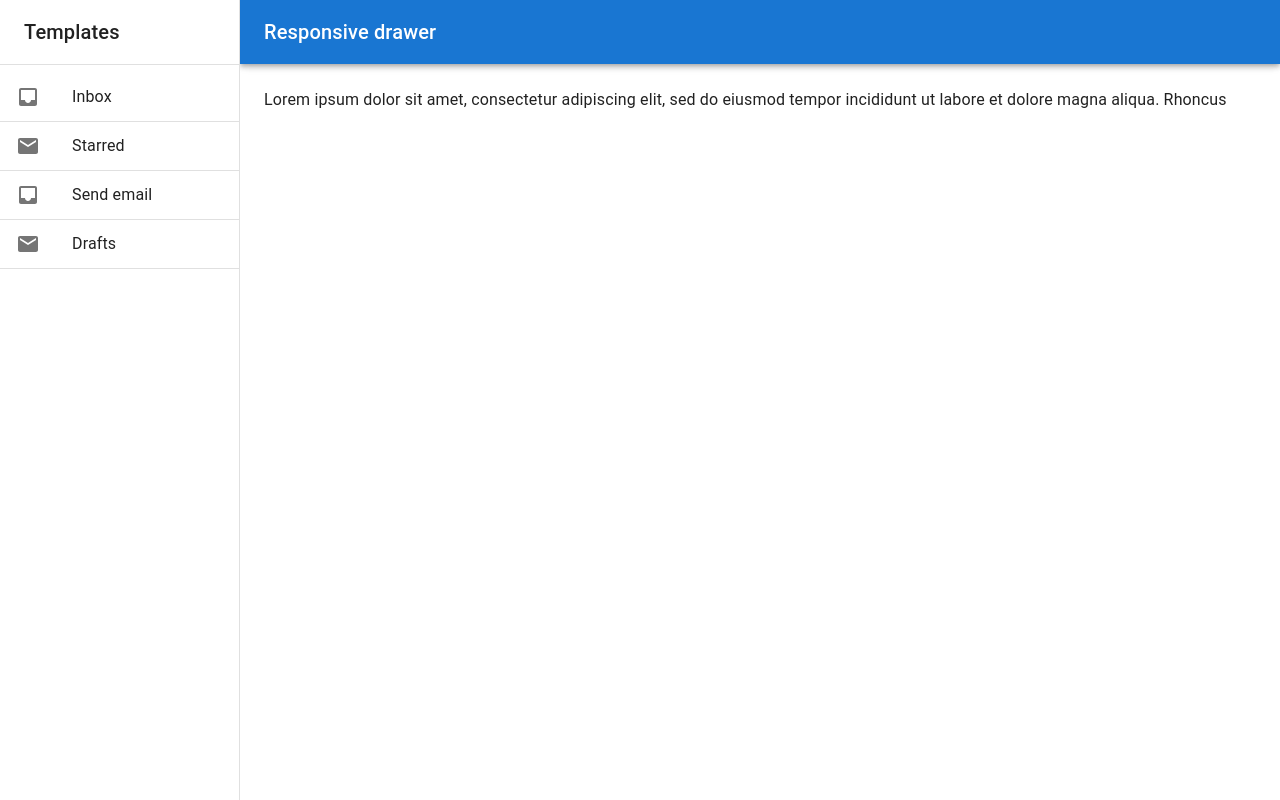
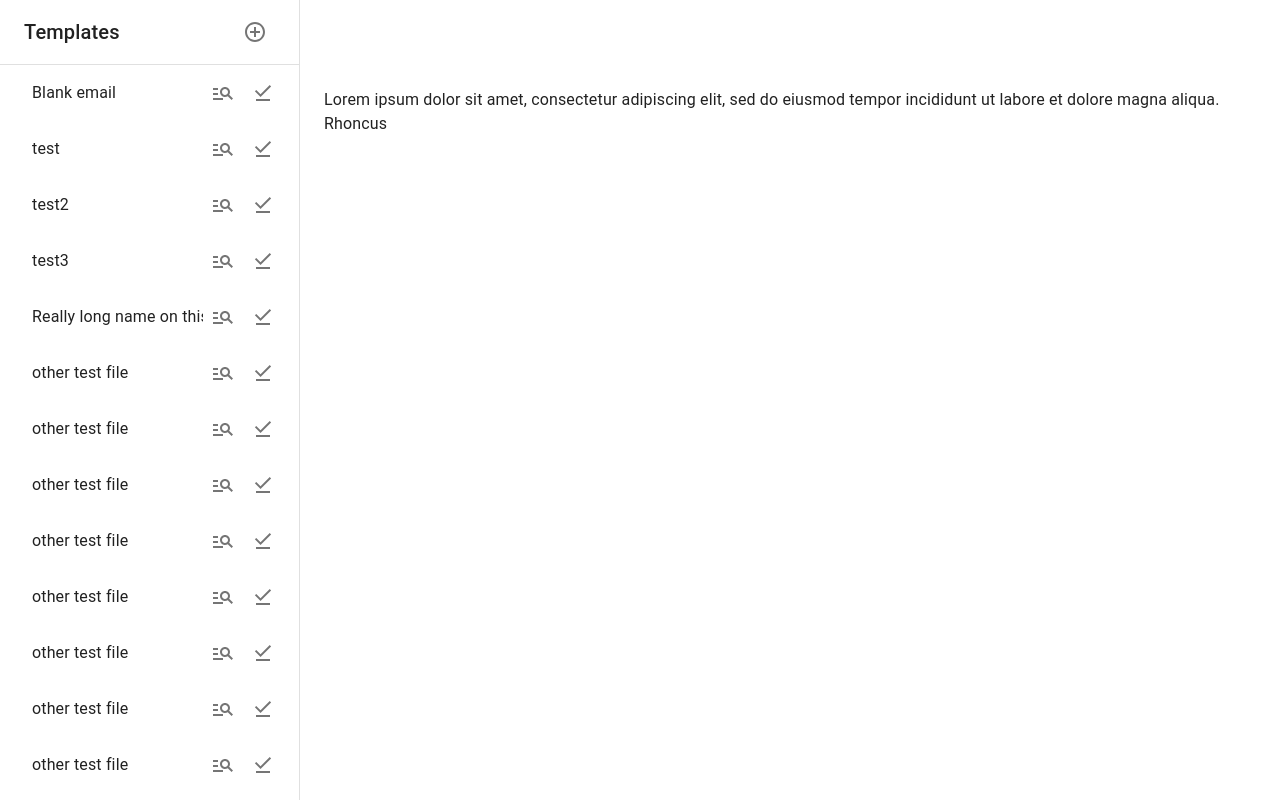
Before and after one commit to casa-business-manager/CASA, a React (Create React App) app in the folder frontend/: page /organization/1/email in a window 1280 px wide. Built offline with nearby package versions, Linux system fonts and the light colour scheme.

Commit message:
drawer set correctly

```diff
--- a/frontend/src/Email/TemplateSelectorPage.jsx
+++ b/frontend/src/Email/TemplateSelectorPage.jsx
@@ -89,29 +89,43 @@ const TemplateMenu = ({}) => {
 		setSelected(index);
 	};
 
-	const drawerWidth = 240;
+	const drawerWidth = 300;
 
 	const drawer = (
 		<>
 			<Toolbar>
-				<Typography variant="h6" noWrap>
-					Templates
-				</Typography>
+				<Box
+					sx={{
+						width: "100%",
+						display: "flex",
+						alignItems: "center",
+						justifyContent: "space-between",
+					}}
+				>
+					<Typography variant="h6" noWrap>
+						Templates
+					</Typography>
+					<IconButton>
+						<AddCircleOutlineOutlinedIcon />
+					</IconButton>
+				</Box>
 			</Toolbar>
 			<Divider />
-			<List>
-				{["Inbox", "Starred", "Send email", "Drafts"].map((text, index) => (
-					<>
-						<ListItem key={text} disablePadding>
-							<ListItemButton>
-								<ListItemIcon>
-									{index % 2 === 0 ? <InboxIcon /> : <MailIcon />}
-								</ListItemIcon>
-								<ListItemText primary={text} />
-							</ListItemButton>
-						</ListItem>
-						<Divider />
-					</>
+			<List
+				sx={{
+					overflowY: "auto",
+					pt: 0,
+				}}
+			>
+				{templates.map((template, index) => (
+					<TemplateTab
+						name={template.name}
+						file={template.file}
+						selected={selected}
+						onClick={handleTemplateClick}
+						index={index}
+						key={index}
+					/>
 				))}
 			</List>
 		</>
@@ -121,19 +135,6 @@ const TemplateMenu = ({}) => {
 		<Box sx={{ display: "flex" }}>
 			{/* Not sure what CssBaseline does */}
 			<CssBaseline />
-			<AppBar
-				position="fixed"
-				sx={{
-					width: { sm: `calc(100% - ${drawerWidth}px)` },
-					ml: { sm: `${drawerWidth}px` },
-				}}
-			>
-				<Toolbar>
-					<Typography variant="h6" noWrap component="div">
-						Responsive drawer
-					</Typography>
-				</Toolbar>
-			</AppBar>
 			<Box
 				component="nav"
 				sx={{ width: { sm: drawerWidth }, flexShrink: { sm: 0 } }}
```
